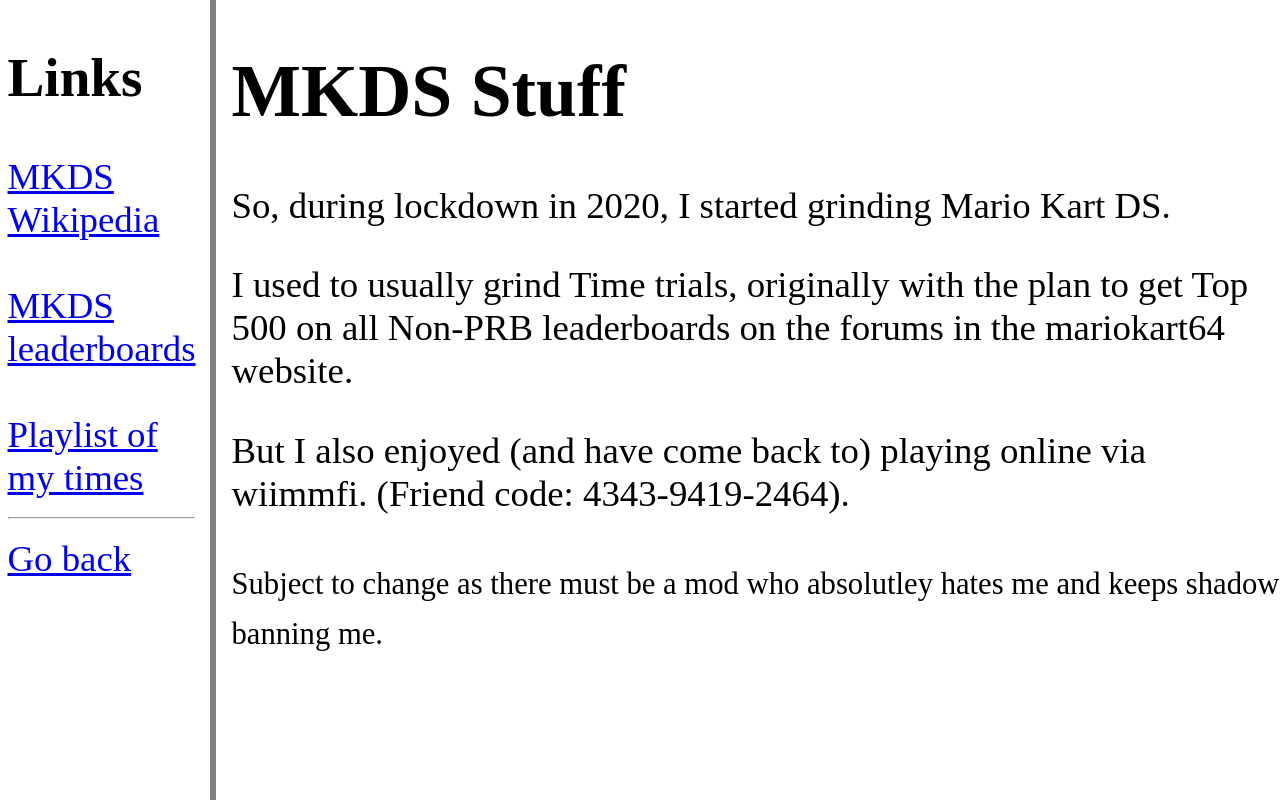
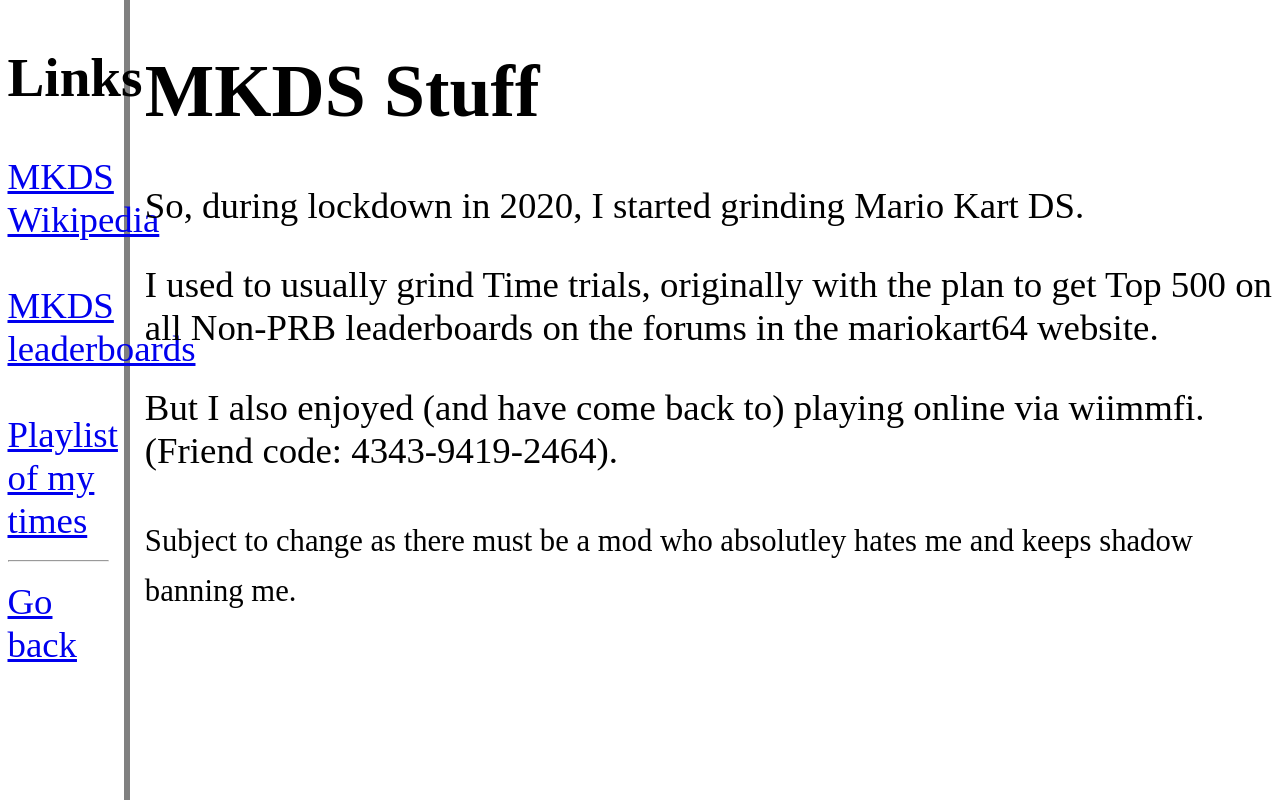
Before and after one commit to 1Codealot/1cubealot-uk, a plain HTML site: page mkds/index.html in a window 1280 px wide. Drawn offline with Linux system fonts and the light colour scheme; a web font is replaced by a local one.

Commit message:
No idea what difference this made

```diff
--- a/default-styles.css
+++ b/default-styles.css
@@ -1,3 +1,7 @@
+* {
+  min-width: 0;
+}
+
 .wrapper {
   display: flex;
 }
```
